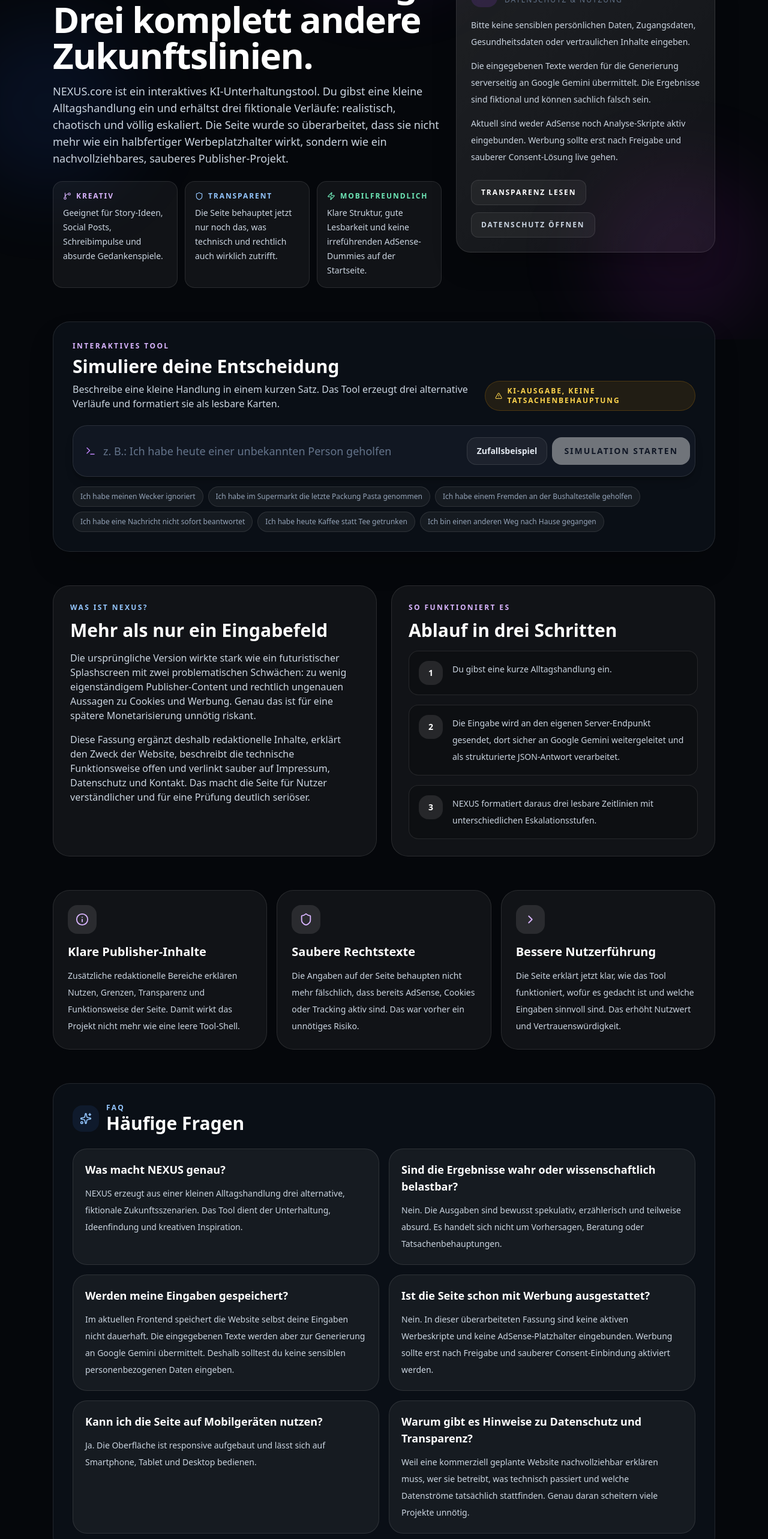
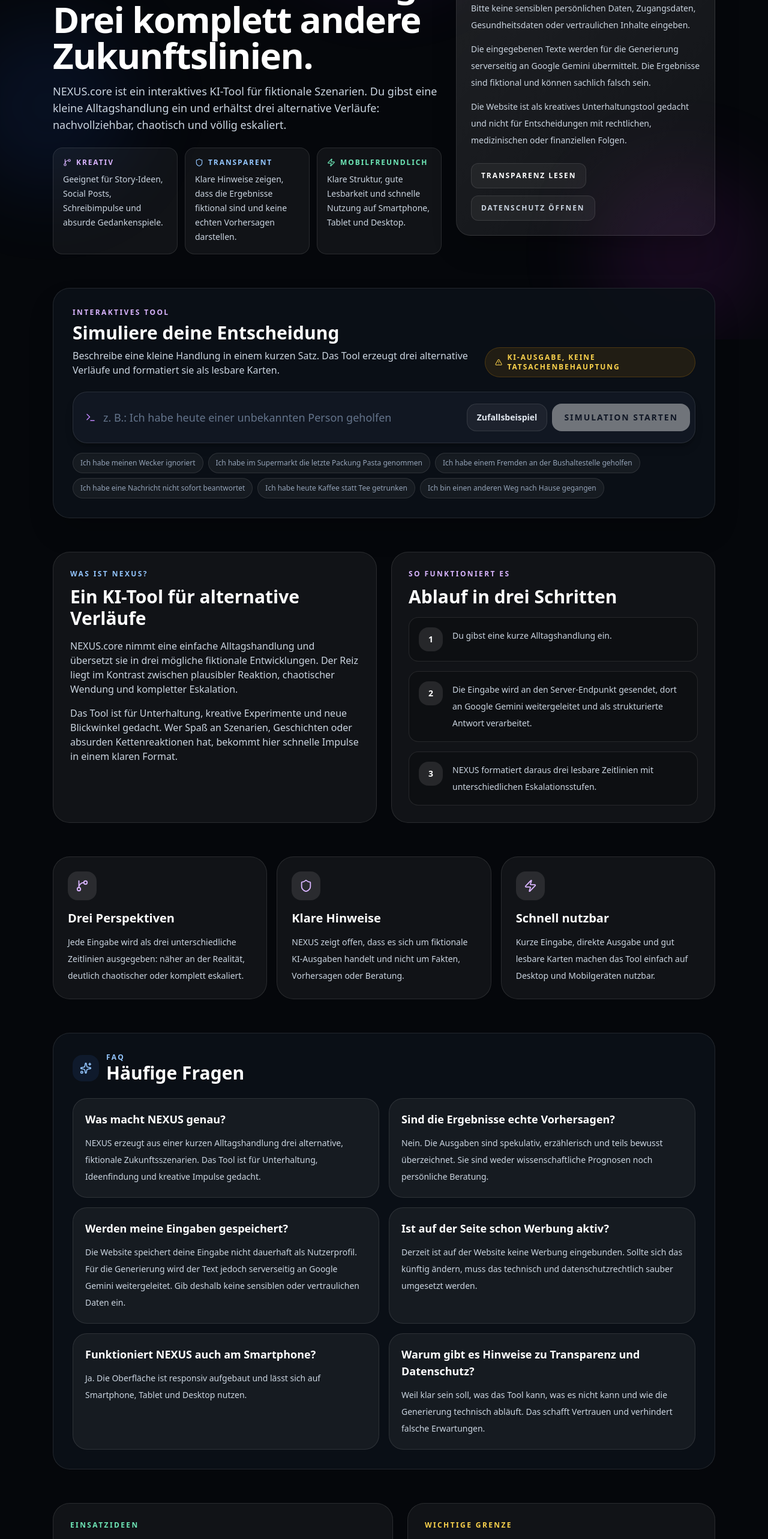
Before and after one commit to xNrG07/NexusCoreWebsiteAI, a React (Vite) app: page / in a window 1280 px wide. Shown: the part 234-2800 px from the top of the page at 60% size. Built offline with nearby package versions, Linux system fonts and the light colour scheme.

Commit message:
Update App.jsx

```diff
--- a/src/App.jsx
+++ b/src/App.jsx
@@ -11,7 +11,6 @@
   GitBranch,
   Hexagon,
   Info,
-  Mail,
   RefreshCw,
   Shield,
   Sparkles,
@@ -63,45 +62,45 @@
 const faqItems = [
   {
     q: 'Was macht NEXUS genau?',
-    a: 'NEXUS erzeugt aus einer kleinen Alltagshandlung drei alternative, fiktionale Zukunftsszenarien. Das Tool dient der Unterhaltung, Ideenfindung und kreativen Inspiration.',
+    a: 'NEXUS erzeugt aus einer kurzen Alltagshandlung drei alternative, fiktionale Zukunftsszenarien. Das Tool ist für Unterhaltung, Ideenfindung und kreative Impulse gedacht.',
   },
   {
-    q: 'Sind die Ergebnisse wahr oder wissenschaftlich belastbar?',
-    a: 'Nein. Die Ausgaben sind bewusst spekulativ, erzählerisch und teilweise absurd. Es handelt sich nicht um Vorhersagen, Beratung oder Tatsachenbehauptungen.',
+    q: 'Sind die Ergebnisse echte Vorhersagen?',
+    a: 'Nein. Die Ausgaben sind spekulativ, erzählerisch und teils bewusst überzeichnet. Sie sind weder wissenschaftliche Prognosen noch persönliche Beratung.',
   },
   {
     q: 'Werden meine Eingaben gespeichert?',
-    a: 'Im aktuellen Frontend speichert die Website selbst deine Eingaben nicht dauerhaft. Die eingegebenen Texte werden aber zur Generierung an Google Gemini übermittelt. Deshalb solltest du keine sensiblen personenbezogenen Daten eingeben.',
+    a: 'Die Website speichert deine Eingabe nicht dauerhaft als Nutzerprofil. Für die Generierung wird der Text jedoch serverseitig an Google Gemini weitergeleitet. Gib deshalb keine sensiblen oder vertraulichen Daten ein.',
   },
   {
-    q: 'Ist die Seite schon mit Werbung ausgestattet?',
-    a: 'Nein. In dieser überarbeiteten Fassung sind keine aktiven Werbeskripte und keine AdSense-Platzhalter eingebunden. Werbung sollte erst nach Freigabe und sauberer Consent-Einbindung aktiviert werden.',
+    q: 'Ist auf der Seite schon Werbung aktiv?',
+    a: 'Derzeit ist auf der Website keine Werbung eingebunden. Sollte sich das künftig ändern, muss das technisch und datenschutzrechtlich sauber umgesetzt werden.',
   },
   {
-    q: 'Kann ich die Seite auf Mobilgeräten nutzen?',
-    a: 'Ja. Die Oberfläche ist responsive aufgebaut und lässt sich auf Smartphone, Tablet und Desktop bedienen.',
+    q: 'Funktioniert NEXUS auch am Smartphone?',
+    a: 'Ja. Die Oberfläche ist responsiv aufgebaut und lässt sich auf Smartphone, Tablet und Desktop nutzen.',
   },
   {
-    q: 'Warum gibt es Hinweise zu Datenschutz und Transparenz?',
-    a: 'Weil eine kommerziell geplante Website nachvollziehbar erklären muss, wer sie betreibt, was technisch passiert und welche Datenströme tatsächlich stattfinden. Genau daran scheitern viele Projekte unnötig.',
+    q: 'Warum gibt es Hinweise zu Transparenz und Datenschutz?',
+    a: 'Weil klar sein soll, was das Tool kann, was es nicht kann und wie die Generierung technisch abläuft. Das schafft Vertrauen und verhindert falsche Erwartungen.',
   },
 ];
 
 const valuePoints = [
   {
-    title: 'Klare Publisher-Inhalte',
-    text: 'Zusätzliche redaktionelle Bereiche erklären Nutzen, Grenzen, Transparenz und Funktionsweise der Seite. Damit wirkt das Projekt nicht mehr wie eine leere Tool-Shell.',
-    icon: Info,
+    title: 'Drei Perspektiven',
+    text: 'Jede Eingabe wird als drei unterschiedliche Zeitlinien ausgegeben: näher an der Realität, deutlich chaotischer oder komplett eskaliert.',
+    icon: GitBranch,
   },
   {
-    title: 'Saubere Rechtstexte',
-    text: 'Die Angaben auf der Seite behaupten nicht mehr fälschlich, dass bereits AdSense, Cookies oder Tracking aktiv sind. Das war vorher ein unnötiges Risiko.',
+    title: 'Klare Hinweise',
+    text: 'NEXUS zeigt offen, dass es sich um fiktionale KI-Ausgaben handelt und nicht um Fakten, Vorhersagen oder Beratung.',
     icon: Shield,
   },
   {
-    title: 'Bessere Nutzerführung',
-    text: 'Die Seite erklärt jetzt klar, wie das Tool funktioniert, wofür es gedacht ist und welche Eingaben sinnvoll sind. Das erhöht Nutzwert und Vertrauenswürdigkeit.',
-    icon: ChevronRight,
+    title: 'Schnell nutzbar',
+    text: 'Kurze Eingabe, direkte Ausgabe und gut lesbare Karten machen das Tool einfach auf Desktop und Mobilgeräten nutzbar.',
+    icon: Zap,
   },
 ];
 
@@ -191,7 +190,6 @@
           title: timeline.title || `Zeitlinie ${index + 1}`,
           desc: timeline.desc || 'Keine Beschreibung verfügbar.',
           probability: formatProbability(timeline.probability),
-          // --- HIER WURDE DIE EXAKTE WAHRSCHEINLICHKEIT WIEDER HINZUGEFÜGT ---
           exactProbability: `Exakte mathematische Chance: ${timeline.probability}%`,
         };
       });
@@ -276,16 +274,15 @@
         <section className="grid gap-6 lg:grid-cols-[1.2fr_0.8fr] lg:items-center">
           <div className="space-y-6">
             <div className="inline-flex items-center gap-2 rounded-full border border-emerald-500/20 bg-emerald-500/10 px-4 py-2 text-xs font-bold uppercase tracking-[0.18em] text-emerald-300">
-              <Activity size={14} /> Überarbeitet für klarere AdSense-Readiness
+              <Activity size={14} /> Fiktionale KI-Simulation
             </div>
             <div className="space-y-4">
               <h1 className="max-w-4xl text-4xl font-black tracking-tight text-white sm:text-5xl lg:text-6xl">
                 Eine kleine Handlung. Drei komplett andere Zukunftslinien.
               </h1>
               <p className="max-w-3xl text-base leading-8 text-slate-300 sm:text-lg">
-                NEXUS.core ist ein interaktives KI-Unterhaltungstool. Du gibst eine kleine Alltagshandlung ein und erhältst drei fiktionale Verläufe:
-                realistisch, chaotisch und völlig eskaliert. Die Seite wurde so überarbeitet, dass sie nicht mehr wie ein halbfertiger Werbeplatzhalter wirkt,
-                sondern wie ein nachvollziehbares, sauberes Publisher-Projekt.
+                NEXUS.core ist ein interaktives KI-Tool für fiktionale Szenarien. Du gibst eine kleine Alltagshandlung ein und erhältst drei alternative Verläufe:
+                nachvollziehbar, chaotisch und völlig eskaliert.
               </p>
             </div>
 
@@ -300,13 +297,13 @@
                 <div className="mb-2 flex items-center gap-2 text-xs font-bold uppercase tracking-[0.16em] text-blue-300">
                   <Shield size={14} /> Transparent
                 </div>
-                <p className="text-sm leading-6 text-slate-300">Die Seite behauptet jetzt nur noch das, was technisch und rechtlich auch wirklich zutrifft.</p>
+                <p className="text-sm leading-6 text-slate-300">Klare Hinweise zeigen, dass die Ergebnisse fiktional sind und keine echten Vorhersagen darstellen.</p>
               </div>
               <div className="rounded-2xl border border-white/10 bg-white/5 p-4">
                 <div className="mb-2 flex items-center gap-2 text-xs font-bold uppercase tracking-[0.16em] text-emerald-300">
                   <Zap size={14} /> Mobilfreundlich
                 </div>
-                <p className="text-sm leading-6 text-slate-300">Klare Struktur, gute Lesbarkeit und keine irreführenden AdSense-Dummies auf der Startseite.</p>
+                <p className="text-sm leading-6 text-slate-300">Klare Struktur, gute Lesbarkeit und schnelle Nutzung auf Smartphone, Tablet und Desktop.</p>
               </div>
             </div>
           </div>
@@ -324,7 +321,7 @@
             <div className="space-y-3 text-sm leading-7 text-slate-300">
               <p>Bitte keine sensiblen persönlichen Daten, Zugangsdaten, Gesundheitsdaten oder vertraulichen Inhalte eingeben.</p>
               <p>Die eingegebenen Texte werden für die Generierung serverseitig an Google Gemini übermittelt. Die Ergebnisse sind fiktional und können sachlich falsch sein.</p>
-              <p>Aktuell sind weder AdSense noch Analyse-Skripte aktiv eingebunden. Werbung sollte erst nach Freigabe und sauberer Consent-Lösung live gehen.</p>
+              <p>Die Website ist als kreatives Unterhaltungstool gedacht und nicht für Entscheidungen mit rechtlichen, medizinischen oder finanziellen Folgen.</p>
             </div>
             <div className="mt-6 flex flex-wrap gap-3">
               <button
@@ -465,7 +462,6 @@
                         <h3 className={`mb-4 text-2xl font-black leading-tight ${scheme.text}`}>{timeline.title}</h3>
                         <p className="mb-5 text-sm leading-7 text-slate-300">{timeline.desc}</p>
 
-                        {/* --- HIER WURDE DER HOVER-TOOLTIP EINGEBAUT --- */}
                         <div className="flex items-center justify-between rounded-2xl border border-white/10 bg-black/20 px-4 py-3 text-sm">
                           <span className="font-bold uppercase tracking-[0.14em] text-slate-400">Chance</span>
                           <span
@@ -504,15 +500,15 @@
         <section id="was-ist-das" className="grid gap-6 lg:grid-cols-[1fr_1fr]">
           <div className="rounded-[28px] border border-white/10 bg-white/5 p-6 sm:p-7">
             <div className="mb-3 text-xs font-bold uppercase tracking-[0.2em] text-blue-300">Was ist NEXUS?</div>
-            <h2 className="mb-4 text-2xl font-black text-white sm:text-3xl">Mehr als nur ein Eingabefeld</h2>
+            <h2 className="mb-4 text-2xl font-black text-white sm:text-3xl">Ein KI-Tool für alternative Verläufe</h2>
             <div className="space-y-4 text-sm leading-8 text-slate-300 sm:text-base">
               <p>
-                Die ursprüngliche Version wirkte stark wie ein futuristischer Splashscreen mit zwei problematischen Schwächen: zu wenig eigenständigem
-                Publisher-Content und rechtlich ungenauen Aussagen zu Cookies und Werbung. Genau das ist für eine spätere Monetarisierung unnötig riskant.
+                NEXUS.core nimmt eine einfache Alltagshandlung und übersetzt sie in drei mögliche fiktionale Entwicklungen. Der Reiz liegt im Kontrast zwischen
+                plausibler Reaktion, chaotischer Wendung und kompletter Eskalation.
               </p>
               <p>
-                Diese Fassung ergänzt deshalb redaktionelle Inhalte, erklärt den Zweck der Website, beschreibt die technische Funktionsweise offen und verlinkt
-                sauber auf Impressum, Datenschutz und Kontakt. Das macht die Seite für Nutzer verständlicher und für eine Prüfung deutlich seriöser.
+                Das Tool ist für Unterhaltung, kreative Experimente und neue Blickwinkel gedacht. Wer Spaß an Szenarien, Geschichten oder absurden Kettenreaktionen
+                hat, bekommt hier schnelle Impulse in einem klaren Format.
               </p>
             </div>
           </div>
@@ -523,7 +519,7 @@
             <div className="space-y-4">
               {[
                 'Du gibst eine kurze Alltagshandlung ein.',
-                'Die Eingabe wird an den eigenen Server-Endpunkt gesendet, dort sicher an Google Gemini weitergeleitet und als strukturierte JSON-Antwort verarbeitet.',
+                'Die Eingabe wird an den Server-Endpunkt gesendet, dort an Google Gemini weitergeleitet und als strukturierte Antwort verarbeitet.',
                 'NEXUS formatiert daraus drei lesbare Zeitlinien mit unterschiedlichen Eskalationsstufen.',
               ].map((item, index) => (
                 <div key={item} className="flex gap-4 rounded-2xl border border-white/10 bg-black/20 p-4">
@@ -579,19 +575,19 @@
             <div className="space-y-4 text-sm leading-8 text-slate-300 sm:text-base">
               <p>Das Tool eignet sich für kreative Mini-Experimente, Social-Media-Posts, Rollenspiel- und Story-Ideen oder einfach als Unterhaltung.</p>
               <p>Der Mehrwert liegt nicht in faktischer Korrektheit, sondern in originellen Perspektivwechseln und erzählerischer Reibung.</p>
-              <p>Genau deshalb sollte die Seite auch offen als fiktionales Entertainment-Tool auftreten und nicht so tun, als würde sie echte Vorhersagen liefern.</p>
+              <p>Besonders spannend wird NEXUS dann, wenn schon eine kleine Eingabe völlig unterschiedliche Richtungen annimmt.</p>
             </div>
           </div>
 
           <div className="rounded-[28px] border border-white/10 bg-white/5 p-6 sm:p-7">
             <div className="mb-3 text-xs font-bold uppercase tracking-[0.2em] text-amber-300">Wichtige Grenze</div>
-            <h2 className="mb-4 text-2xl font-black text-white sm:text-3xl">Was man nicht behaupten sollte</h2>
+            <h2 className="mb-4 text-2xl font-black text-white sm:text-3xl">Was NEXUS nicht ist</h2>
             <div className="space-y-3 text-sm leading-7 text-slate-300">
               {[
-                'Keine Aussage, dass bereits AdSense oder Tracking aktiv ist, wenn das technisch noch gar nicht stimmt.',
-                'Keine Werbung direkt auf Seiten ohne echten Publisher-Content oder auf rein generierten Leer-/Übergangsscreens.',
-                'Keine Eingabeaufforderung für vertrauliche personenbezogene Daten.',
-                'Keine Darstellung, die Google oder andere Dienste falsch als Partner oder offiziellen Sponsor erscheinen lässt.',
+                'Kein Prognose- oder Beratungstool für echte Lebensentscheidungen.',
+                'Keine verlässliche Grundlage für rechtliche, medizinische oder finanzielle Fragen.',
+                'Kein Ort für vertrauliche persönliche Daten oder sensible Informationen.',
+                'Keine offizielle Partnerschaft oder Empfehlung durch Google oder andere externe Dienste.',
               ].map((item) => (
                 <div key={item} className="flex gap-3 rounded-2xl border border-white/10 bg-black/20 p-4">
                   <X size={18} className="mt-1 shrink-0 text-red-300" />
@@ -606,10 +602,9 @@
           <div className="grid gap-6 lg:grid-cols-[1.15fr_0.85fr] lg:items-center">
             <div>
               <div className="mb-3 text-xs font-bold uppercase tracking-[0.2em] text-purple-300">Kontakt & Rechtliches</div>
-              <h2 className="mb-4 text-2xl font-black text-white sm:text-3xl">Alle Pflichtseiten sind jetzt sauber verlinkt</h2>
+              <h2 className="mb-4 text-2xl font-black text-white sm:text-3xl">Mehr Informationen auf den Pflichtseiten</h2>
               <p className="max-w-3xl text-sm leading-8 text-slate-200 sm:text-base">
-                Für Vertrauen, Prüfungen und spätere Monetarisierung brauchst du eine nachvollziehbare Betreiberkennzeichnung, eine echte Datenschutzerklärung
-                und eine Kontaktmöglichkeit. Genau diese Punkte sind jetzt ergänzt und nicht mehr bloß im Nebel eines futuristischen UI versteckt.
+                Auf Impressum, Datenschutz und Kontakt findest du die wichtigsten Angaben zur Website, zur verantwortlichen Person und zur Nutzung des Angebots.
               </p>
             </div>
             <div className="grid gap-3">
@@ -644,7 +639,7 @@
         <div className="mx-auto flex max-w-6xl flex-col gap-5 px-4 py-8 text-sm text-slate-400 sm:px-6 lg:flex-row lg:items-center lg:justify-between">
           <div>
             <div className="font-semibold text-slate-300">© 2026 NEXUS.core</div>
-            <div>Interaktives KI-Unterhaltungstool mit Fokus auf Transparenz, Nutzerverständnis und sauberer Seitenstruktur.</div>
+            <div>Interaktives KI-Unterhaltungstool für alternative, fiktionale Zukunftsszenarien.</div>
           </div>
           <div className="flex flex-wrap gap-4">
             <a href="/impressum.html" className="transition hover:text-white">Impressum</a>
@@ -678,20 +673,20 @@
 
             <div className="space-y-5 text-sm leading-8 text-slate-300 sm:text-base">
               <p>
-                NEXUS.core ist ein fiktionales KI-Entertainment-Tool. Die Eingaben werden aktuell direkt aus dem Browser an die Google-Gemini-Schnittstelle
-                gesendet, damit daraus drei alternative Zeitlinien berechnet werden können. Gib deshalb keine sensiblen oder vertraulichen Daten ein.
+                NEXUS.core ist ein fiktionales KI-Entertainment-Tool. Deine Eingabe wird an den Server-Endpunkt dieser Website gesendet und von dort zur Generierung
+                an Google Gemini weitergeleitet. Gib deshalb keine sensiblen oder vertraulichen Daten ein.
               </p>
               <p>
-                Die Website enthält in dieser Fassung keine aktiven AdSense-Skripte, keine Analytics-Integration und keinen künstlichen Cookie-Banner mehr.
-                Vorher war genau das ein Problem, weil die Texte mehr behauptet haben als tatsächlich eingebunden war.
+                Die Website selbst stellt keine Tatsachenbehauptungen oder echten Zukunftsprognosen bereit. Die ausgegebenen Zeitlinien sind automatisch erzeugte,
+                kreative Szenarien und können sachlich falsch oder völlig überzeichnet sein.
               </p>
               <p>
-                Für eine spätere Monetarisierung gilt: Werbung erst nach tatsächlicher Freigabe aktivieren, Consent sauber über eine von Google zertifizierte
-                Lösung für EEA/UK/Schweiz einbinden und Werbeflächen nicht auf leere, rein technische oder problematische Auto-Generate-Screens setzen.
+                Aktuell sind auf der Website keine Werbeanzeigen eingebunden. Sollte das später geändert werden, muss die Einbindung technisch und
+                datenschutzrechtlich korrekt erfolgen.
               </p>
               <p>
-                Ebenso wichtig: Das Tool generiert Inhalte automatisiert. Seiten, die überwiegend automatisch generierte Inhalte zeigen, tragen bei der
-                AdSense-Prüfung generell ein höheres Risiko. Genau deshalb wurden zusätzliche redaktionelle Inhalte, klare Hinweise und echte Pflichtseiten ergänzt.
+                Mehr rechtliche Informationen zur Website, zur verantwortlichen Person und zur Datenverarbeitung findest du im Impressum und in der
+                Datenschutzerklärung.
               </p>
             </div>
           </div>
```
